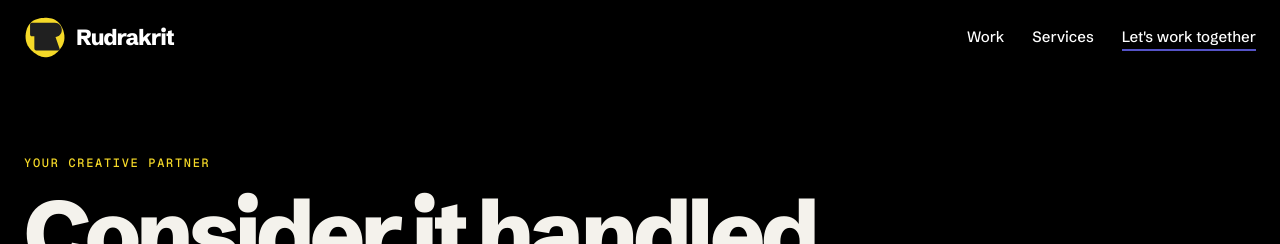
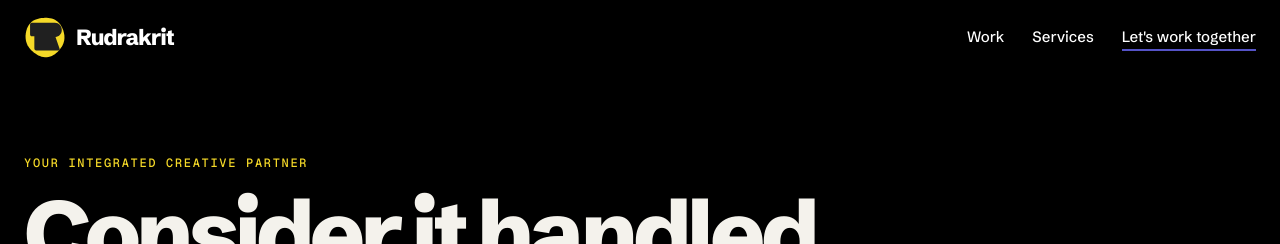
Before and after one commit to workwithsolomonster-collab/rudrakrit-site, a plain HTML site: page index.html in a window 1280 px wide. Shown: the top 244 px of the page. Drawn offline with nearby package versions, Linux system fonts and the light colour scheme.

Commit message:
Update site from shared index.html
Co-Authored-By: Claude Opus 5.5 <noreply@anthropic.com>
Claude-Session: https://claude.ai/code/session_014QMfu7XEs4dz57rRfohuH7

```diff
--- a/index.html
+++ b/index.html
@@ -522,7 +522,7 @@ body,.how,.foot,.explore,.cta{background:#000}
 <!-- 01 -->
 <section class="hero" id="intro" aria-labelledby="h-intro">
  <div class="wrap">
-  <p class="eb intro-anim">Your creative partner</p>
+  <p class="eb intro-anim">Your integrated creative partner</p>
   <h1 id="h-intro" class="intro-anim d2"><span class="ln">Consider it handled<span class="pt">.</span></span><span class="ln">Creatively<span class="pt">.</span></span></h1>
   <div class="hero-row intro-anim d3">
     <div class="hero-copy">
```
